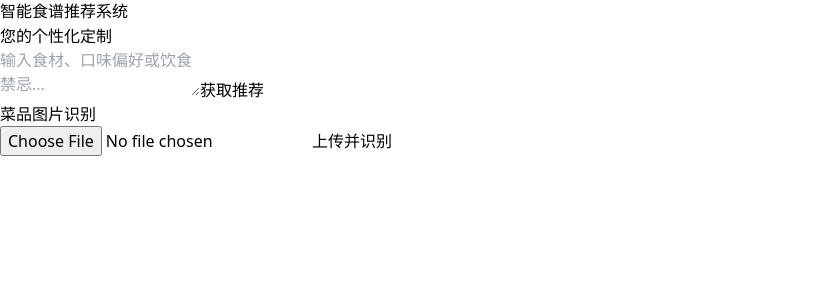
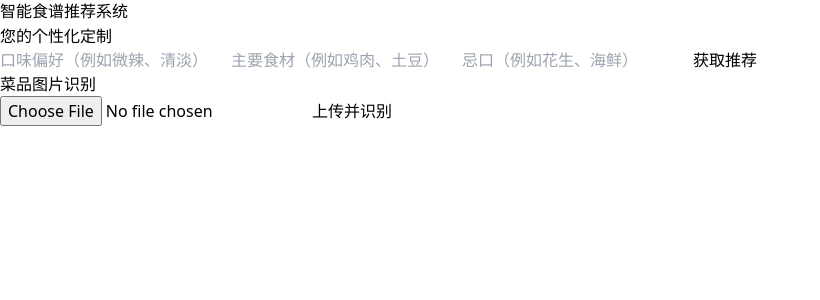
Before and after one commit to xiangsurener/aha-xiximitol, a React (Vite) app in the folder frontend/: page / in a window 1280 px wide. Shown: the top 300 px of the page, without its empty margins (0-820 px from the left). Built offline with nearby package versions, Linux system fonts and the light colour scheme; a web font is replaced by a local one.

Commit message:
上传初版项目代码（无密钥）

```diff
--- a/frontend/src/components/RecipeForm.jsx
+++ b/frontend/src/components/RecipeForm.jsx
@@ -2,19 +2,22 @@
 // RecipeForm.jsx
 // 智能食谱推荐系统前端组件
 // 用于输入食材、口味、禁忌等信息，调用后端推荐食谱并展示结果
-// 前端启动方法：在终端执行 cd frontend （先进develop
-// npm run dev
+
+// 前端运行方法：在项目根目录下执行 cd frontend，然后运行 npm install && npm run dev
 import React, { useState } from 'react';
 import axios from 'axios';
 
 export default function RecipeForm() {
-  const [query, setQuery] = useState('');
+  const [flavor, setFlavor] = useState('');
+  const [ingredients, setIngredients] = useState('');
+  const [avoid, setAvoid] = useState('');
   const [recipe, setRecipe] = useState(null);
   const [loading, setLoading] = useState(false);
 
   const handleSubmit = async (e) => {
     e.preventDefault();
     setLoading(true);
+    const query = `口味: ${flavor}。食材: ${ingredients}。忌口: ${avoid}。`;
     try {
       const resp = await axios.post('http://127.0.0.1:5000/recommend', { query });
       setRecipe(resp.data);
@@ -31,12 +34,25 @@ export default function RecipeForm() {
       <div className="bg-white p-8 rounded-lg shadow-lg w-full max-w-xl">
         <h1 className="text-3xl font-bold text-center mb-6">您的个性化定制</h1>
         <form onSubmit={handleSubmit} className="flex flex-col gap-4">
-          <textarea
-            className="border p-2 rounded h-24"
-            placeholder="输入食材、口味偏好或饮食禁忌..."
-            value={query}
-            onChange={(e) => setQuery(e.target.value)}
+          <input
+            className="border p-2 rounded"
+            placeholder="口味偏好（例如微辣、清淡）"
+            value={flavor}
+            onChange={(e) => setFlavor(e.target.value)}
             required
+          />
+          <input
+            className="border p-2 rounded"
+            placeholder="主要食材（例如鸡肉、土豆）"
+            value={ingredients}
+            onChange={(e) => setIngredients(e.target.value)}
+            required
+          />
+          <input
+            className="border p-2 rounded"
+            placeholder="忌口（例如花生、海鲜）"
+            value={avoid}
+            onChange={(e) => setAvoid(e.target.value)}
           />
           <button
             className="bg-blue-500 text-white py-2 rounded hover:bg-blue-600 disabled:bg-gray-400"
```
Also changed, not shown: 2 other files (tests, documents, lock files or other folders).
